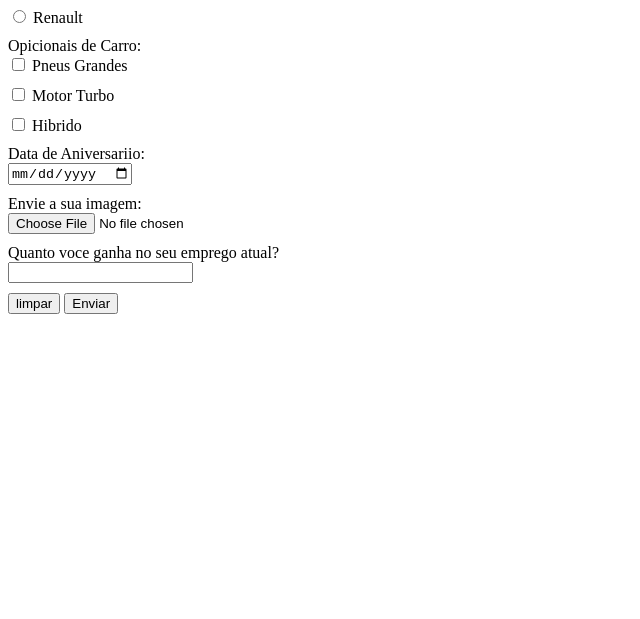
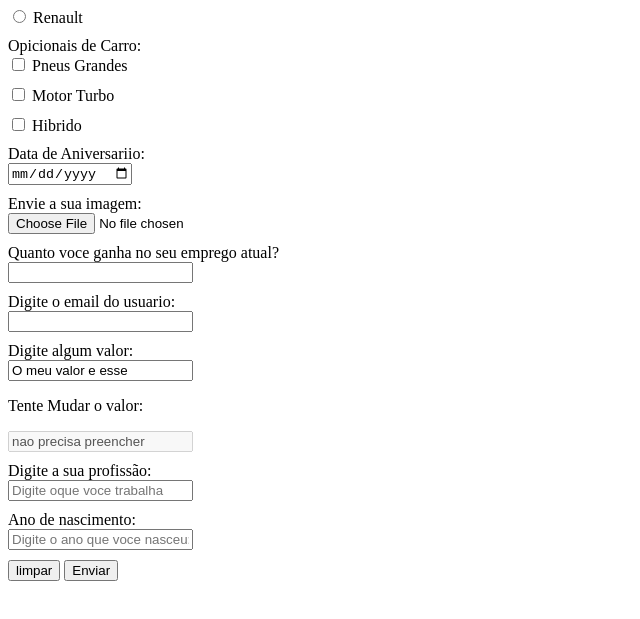
Before and after one commit to Schult1z/Curso-Front-end, a plain HTML site: page 5_Form/index.html in a window 1280 px wide. Shown: the part 718-1337 px from the top of the page, without its empty margins (0-640 px from the left). Drawn offline with Linux system fonts and the light colour scheme.

Commit message:
End Form

```diff
--- a/5_Form/index.html
+++ b/5_Form/index.html
@@ -141,6 +141,35 @@
             <input type="number" name="salary">
         </div>
 
+    <!-- 19 - Input para emails (email) -->
+     <div>
+        <label for="email">Digite o email do usuario:</label>
+        <input type="email" name="email">
+     </div>
+
+    <!-- 20 - Value -->
+     <div>
+        <label for="value">Digite algum valor:</label>
+        <input type="text" value="O meu valor e esse"> <!--Deixa o value preenchido para facilitar ao usuario-->
+     </div>
+
+    <!-- 21 - Atributo Disable  -->
+    <div>
+        <p>Tente Mudar o valor:</p>
+        <input type="text" value="nao precisa preencher" disabled>
+    </div>
+
+    <!-- 22 - Atributo Placeholder -->
+    <div>
+        <label for="currentjob">Digite a sua profissão:</label>
+        <input type="text" name="currentjob" placeholder="Digite oque voce trabalha"> <!--Dica para o usuario digitar-->
+    </div>
+
+    <!-- 23 - Atributo Required -->
+    <div>
+        <label for="birthyear">Ano de nascimento:</label>
+        <input type="text" placeholder="Digite o ano que voce nasceu:" required> <!--Required forca o usuario a preencher este campo-->
+    </div>
     <!-- 13 - Resetar o form -->
         <input type="reset" value="limpar">
 
```
